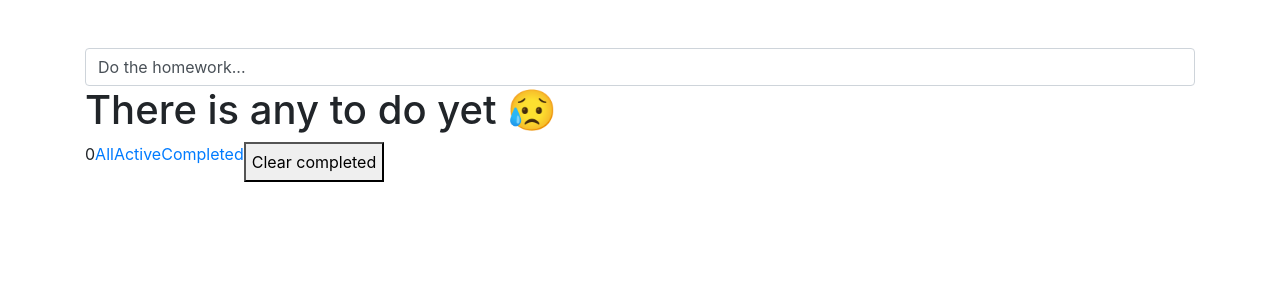
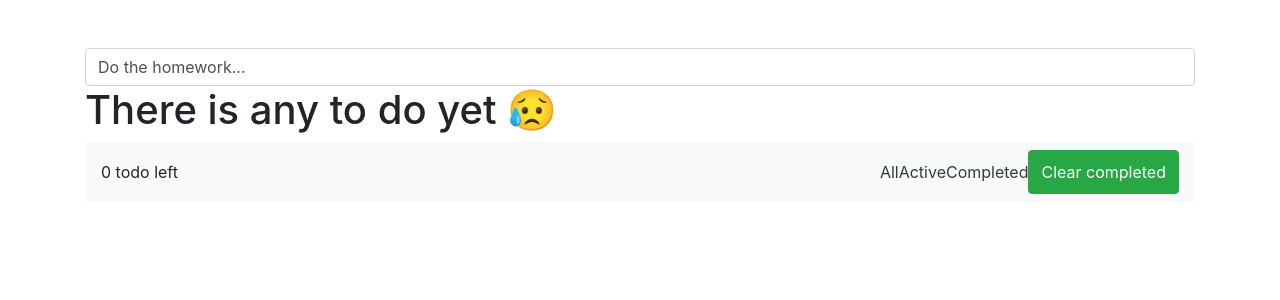
Before and after one commit to assembler-institute/reactjs-wish-list, a React (Create React App) app: page / in a window 1280 px wide. Shown: the top 300 px of the page. Built offline with nearby package versions, Linux system fonts and the light colour scheme.

Commit message:
Add styles in ToDo list and footer filter bar

```diff
--- a/src/components/FilterToDo/FilterToDo.js
+++ b/src/components/FilterToDo/FilterToDo.js
@@ -1,6 +1,7 @@
 /* eslint-disable prettier/prettier */
 import React from 'react'
 import { Link } from 'react-router-dom'
+import './FilterToDo.scss'
 
 export default class FilterToDo extends React.Component {
 
@@ -15,17 +16,15 @@ export default class FilterToDo extends React.Component {
 
     return (
       <>
-        <div className="d-flex">
-
-          <p>{counter}</p>
-
-            <Link to="/">All</Link>
-            <Link to="/active">Active</Link>
-            <Link to="/completed">Completed</Link>
-
-          <button type="button" onClick={handlerClearCompleted}>Clear completed</button>
-
-        </div>
+        <nav className="navbar bg-light rounded">
+          <span className="">{counter > 1 ? `${counter} todos left` : `${counter} todo left` }</span>
+              <div className="navbar-nav flex-row">
+                <Link to="/" className="nav-link">All</Link>
+                <Link to="/active" className="nav-link">Active</Link>
+                <Link to="/completed" className="nav-link">Completed</Link>
+                <button type="button" className="btn btn-success" onClick={handlerClearCompleted}>Clear completed</button>
+              </div>
+          </nav>
       </>
     )
   }
--- /dev/null
+++ b/src/components/FilterToDo/FilterToDo.scss
@@ -0,0 +1,8 @@
+.nav-link {
+  padding: 10px;
+  color: var(--gray-dark);
+
+  &:hover {
+    color: var(--secondary);
+  }
+}
--- /dev/null
+++ b/src/components/FilterToDo/index.js
@@ -0,0 +1 @@
+export { default } from "./FilterToDo";
--- a/src/components/TodoList/TodoList.js
+++ b/src/components/TodoList/TodoList.js
@@ -19,7 +19,7 @@ export default class TodoList extends React.Component {
       {
         tasks.length === 0 ?
         <h1 data-testid="no-todos">There is any to do yet <span role="img" aria-label="sad face">😥</span></h1> :
-        <ul className="todo-list">
+        <ul className="list-group">
          {
          tasks.map(task => (
             <TodoTask key={task.id} task={task} {...this.props} />
--- a/src/components/TodoTask/TodoTask.js
+++ b/src/components/TodoTask/TodoTask.js
@@ -45,8 +45,8 @@ export default class TodoTask extends React.Component {
     if (id === '') return null
 
     return(
-      <li className={`todo-task ${isEditing ? 'editing' : ''} ${done ? 'done' : ''}`}>
-          <button className="complete-task" type="button" onClick={this.completeHandler}>
+      <li className={`list-group-item d-flex justify-content-between align-items-center ${isEditing ? 'editing' : ''} ${done ? 'done' : ''}`}>
+          <button className="btn btn-light" type="button" onClick={this.completeHandler}>
             <span role="img" aria-label='Check to complete'>
               {done ? "❌" : "✅"}
             </span>
@@ -58,7 +58,7 @@ export default class TodoTask extends React.Component {
             onBlur={() => this.setState({isEditing: false})}
             />
           </form>
-          <button className="delete-task" type="button" onClick={() => handlerDeleteTask(id)}>Delete</button>
+          <button className="btn btn-light" type="button" onClick={() => handlerDeleteTask(id)}><span role="img" aria-label="trash bin">🗑️</span></button>
       </li>
 
     )
--- a/src/components/TodoTask/TodoTask.scss
+++ b/src/components/TodoTask/TodoTask.scss
@@ -1,9 +1,6 @@
-.todo-task {
-  border: solid;
-
-  &.editing {
-    border-color: red
-  }
+.list-group-item+.list-group-item {
+  border-top-width: 1px;
+  margin-bottom: 7.5px;
 }
 .done {
 
@@ -15,3 +12,7 @@
   }
 
 }
+
+.input-task {
+  border: none
+}
```
